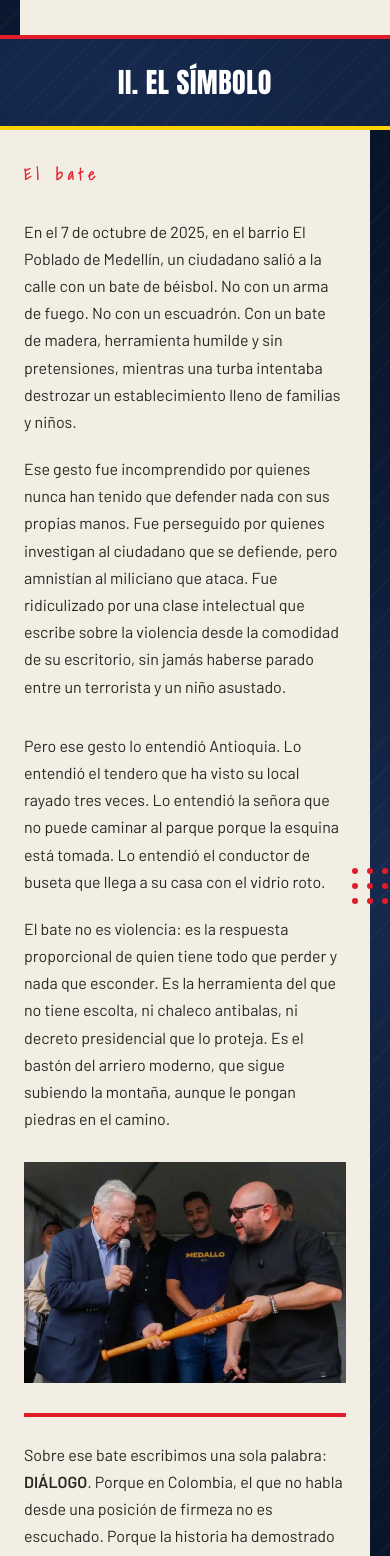
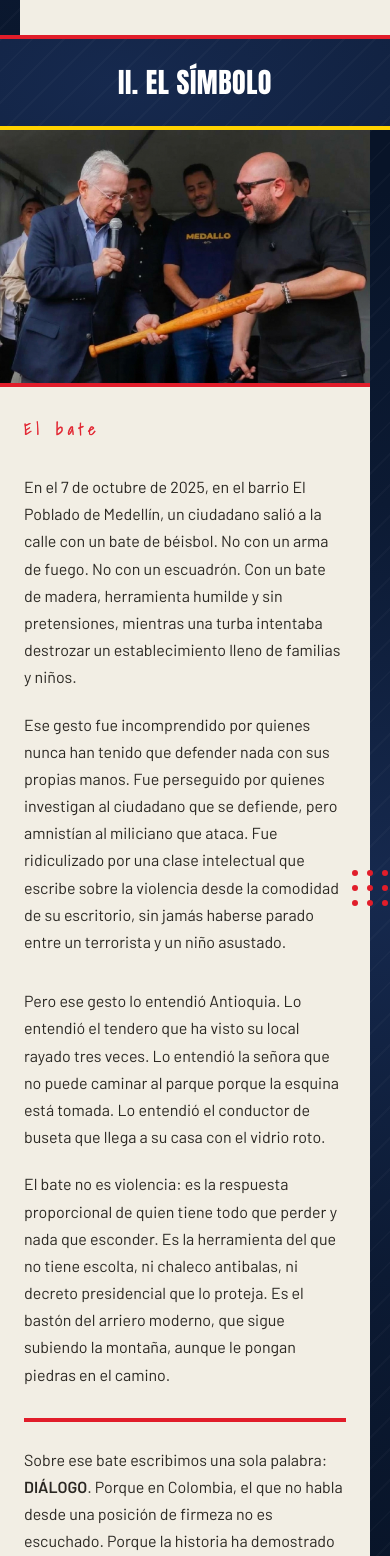
Before and after one commit to EsneiderCdD/movimiento-bate, a Next.js app: page /nosotros in a window 390 px wide. Shown: the part 2706-4262 px from the top of the page. Built offline with nearby package versions, Linux system fonts and the light colour scheme.

Commit message:
(nosotros) : responsive

```diff
--- a/src/components/specific/nosotros/NosotrosPageContent.module.css
+++ b/src/components/specific/nosotros/NosotrosPageContent.module.css
@@ -328,6 +328,13 @@
     padding: 24px 0 6px 0;
   }
 
+  .bateImage {
+    width: calc(100% + 48px);
+    max-width: none;
+    margin: -32px -24px 0;
+    border-bottom: 4px solid var(--rojo);
+  }
+
   .accentBlockBg {
     width: auto;
     max-width: none;
--- a/src/components/specific/nosotros/NosotrosPageContent.tsx
+++ b/src/components/specific/nosotros/NosotrosPageContent.tsx
@@ -118,6 +118,13 @@ export default function NosotrosPageContent() {
       <div className={`${styles.sectionWrap} ${styles.onRight}`}>
         <Franja />
         <section className={styles.section}>
+          <Image
+            src="/mov_rep.jpg"
+            alt="Bate"
+            width={1238}
+            height={848}
+            className={styles.bateImage}
+          />
           <p className={styles.sectionSubtitle}>El bate</p>
           <div className={styles.grid}>
             <div className={styles.gridCol}>
@@ -157,13 +164,6 @@ export default function NosotrosPageContent() {
               </p>
             </div>
           </div>
-          <Image
-            src="/mov_rep.jpg"
-            alt="Bate"
-            width={1238}
-            height={848}
-            className={styles.bateImage}
-          />
           <div className={styles.accentBlock}>
             <p className={styles.text}>
               Sobre ese bate escribimos una sola palabra:{" "}
```
